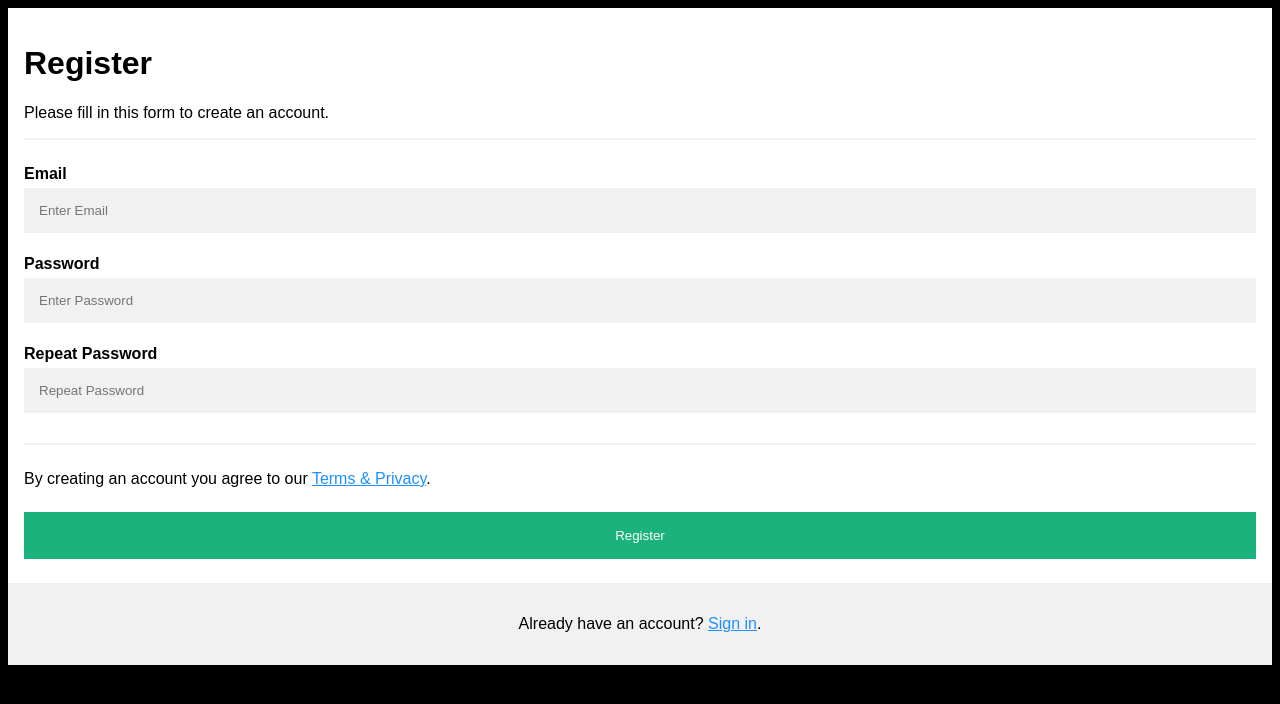
After one commit to fahadpktn/django_sample, a Django app: page /register in a window 1280 px wide. The commit adds this page. Shown: the top 704 px of the page. Run offline with Django 3.2, Linux system fonts and the light colour scheme.

Commit message:
login form setup

```diff
--- a/sample/login/urls.py
+++ b/sample/login/urls.py
@@ -3,5 +3,7 @@ from django.urls import include, path
 from . import views
 
 urlpatterns = [
-    path("",views.index,name="templates/index")
+    path("",views.index,name="templates/index"),
+    path("login",views.login_user,name="templates/login"),
+    path("register",views.register,name="templates/register")
 ]
--- a/sample/login/views.py
+++ b/sample/login/views.py
@@ -3,3 +3,9 @@ from django.shortcuts import render
 # Create your views here.
 def index(request):
     return render(request,'index.html')
+
+def login_user(request):
+    return render(request,'login.html')
+
+def register(request):
+    return render(request,'register.html')
--- /dev/null
+++ b/sample/templates/register.html
@@ -0,0 +1,98 @@
+<!DOCTYPE html>
+<html>
+<head>
+<meta name="viewport" content="width=device-width, initial-scale=1">
+<style>
+body {
+  font-family: Arial, Helvetica, sans-serif;
+  background-color: black;
+}
+
+* {
+  box-sizing: border-box;
+}
+
+/* Add padding to containers */
+.container {
+  padding: 16px;
+  background-color: white;
+}
+
+/* Full-width input fields */
+input[type=text], input[type=password] {
+  width: 100%;
+  padding: 15px;
+  margin: 5px 0 22px 0;
+  display: inline-block;
+  border: none;
+  background: #f1f1f1;
+}
+
+input[type=text]:focus, input[type=password]:focus {
+  background-color: #ddd;
+  outline: none;
+}
+
+/* Overwrite default styles of hr */
+hr {
+  border: 1px solid #f1f1f1;
+  margin-bottom: 25px;
+}
+
+/* Set a style for the submit button */
+.registerbtn {
+  background-color: #04AA6D;
+  color: white;
+  padding: 16px 20px;
+  margin: 8px 0;
+  border: none;
+  cursor: pointer;
+  width: 100%;
+  opacity: 0.9;
+}
+
+.registerbtn:hover {
+  opacity: 1;
+}
+
+/* Add a blue text color to links */
+a {
+  color: dodgerblue;
+}
+
+/* Set a grey background color and center the text of the "sign in" section */
+.signin {
+  background-color: #f1f1f1;
+  text-align: center;
+}
+</style>
+</head>
+<body>
+
+<form action="/register">
+  <div class="container">
+    <h1>Register</h1>
+    <p>Please fill in this form to create an account.</p>
+    <hr>
+
+    <label for="email"><b>Email</b></label>
+    <input type="text" placeholder="Enter Email" name="email" id="email" required>
+
+    <label for="psw"><b>Password</b></label>
+    <input type="password" placeholder="Enter Password" name="psw" id="psw" required>
+
+    <label for="psw-repeat"><b>Repeat Password</b></label>
+    <input type="password" placeholder="Repeat Password" name="psw-repeat" id="psw-repeat" required>
+    <hr>
+    <p>By creating an account you agree to our <a href="#">Terms & Privacy</a>.</p>
+
+    <button type="submit" class="registerbtn">Register</button>
+  </div>
+
+  <div class="container signin">
+    <p>Already have an account? <a href="#">Sign in</a>.</p>
+  </div>
+</form>
+
+</body>
+</html>
```
Also changed, not shown: sample/templates/index.html (+1 -9 lines), sample/templates/login.html (added, +100 -0 lines).
